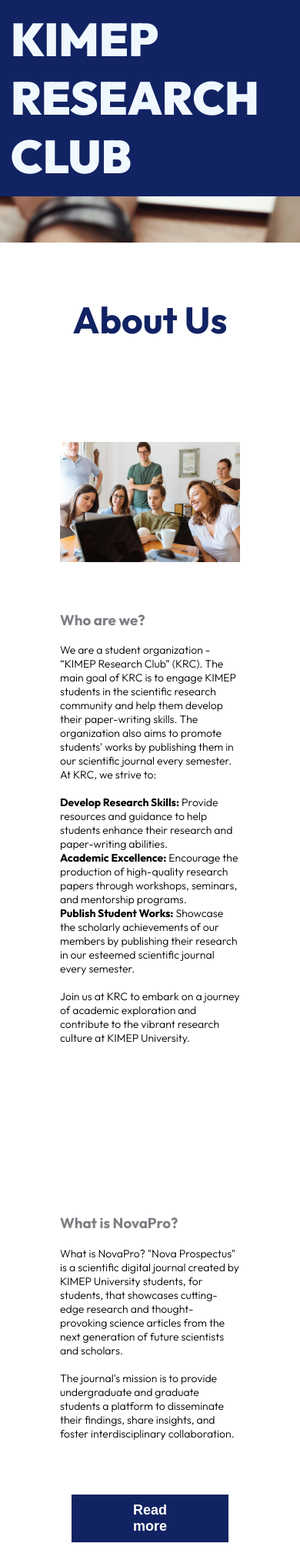
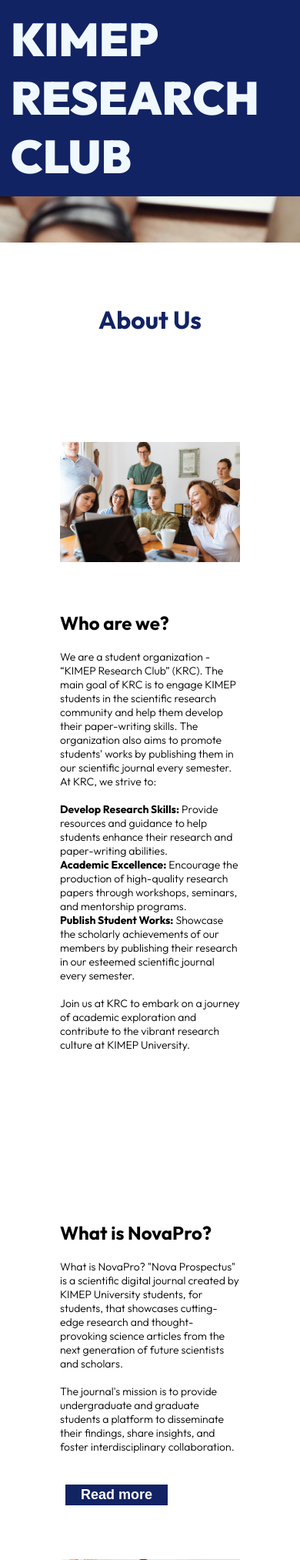
Before and after one commit to remidiosu/krc_web, a Python web app: template templates/index.html in a window 390 px wide. Shown: the part 320-2346 px from the top of the page at 77% size. Run offline with Jinja, Linux system fonts and the light colour scheme; the template is opened without the code that fills it, so the values that code supplies are empty.

Commit message:
small changes for resposivenes

```diff
--- a/templates/index.html
+++ b/templates/index.html
@@ -43,7 +43,7 @@
                     <img src="images/sub-image.jpg" class="content-image">
                 </div>
                 <div class="right-content">
-                    <h3>Who are we?</h3>
+                    <h2>Who are we?</h2>
                     <p>
                     We are a student organization - “KIMEP Research Club” (KRC).
                     The main goal of KRC is to engage KIMEP students in the scientific research community and help them develop their paper-writing skills.
@@ -59,7 +59,7 @@
 
             <div class="text-block">
                 <div class="left-content">
-                    <h3>What is NovaPro?</h3>
+                    <h2>What is NovaPro?</h2>
                     <p>
                         What is NovaPro?
                         "Nova Prospectus" is a scientific digital journal created by
--- a/templates/journal.html
+++ b/templates/journal.html
@@ -40,7 +40,7 @@
         <div class="main-content">
             <div class="text-block">
                 <div class="left-content">
-                    <h3>What is NovaPro?</h3>
+                    <h2>What is NovaPro?</h2>
                     <p style="font-weight: 500;">
                         "Nova Prospectus" is a scientific digital journal created by KIMEP University students, for students,
                         that showcases cutting-edge research and thought-provoking science articles from the next generation of future scientists and scholars.
--- a/templates/styles/content.css
+++ b/templates/styles/content.css
@@ -92,4 +92,9 @@
         font-size: 14px; /* Adjust font size */
         margin: 10px 0; /* Adjust margin */
     }
+
+    .title {
+        font-size: xx-large;
+        margin-top: 80px;
+    }
 }
--- a/templates/styles/slider.css
+++ b/templates/styles/slider.css
@@ -100,6 +100,10 @@
 }
 
 @media (max-width: 768px) {
+    .read-more button {
+        margin: 30px 7px;
+        padding: 3px 20px;
+    }
     .slide {
         grid-template-columns: 1fr;
         grid-template-rows: auto auto;
--- a/templates/styles/texts.css
+++ b/templates/styles/texts.css
@@ -94,6 +94,10 @@
     .left-text h1, .right-text h1 {
         margin-top: 10px;
     }
+
+    .contact-block {
+        margin-left: 20px;
+    }
 }
 
 @media (max-width: 480px) {
```
